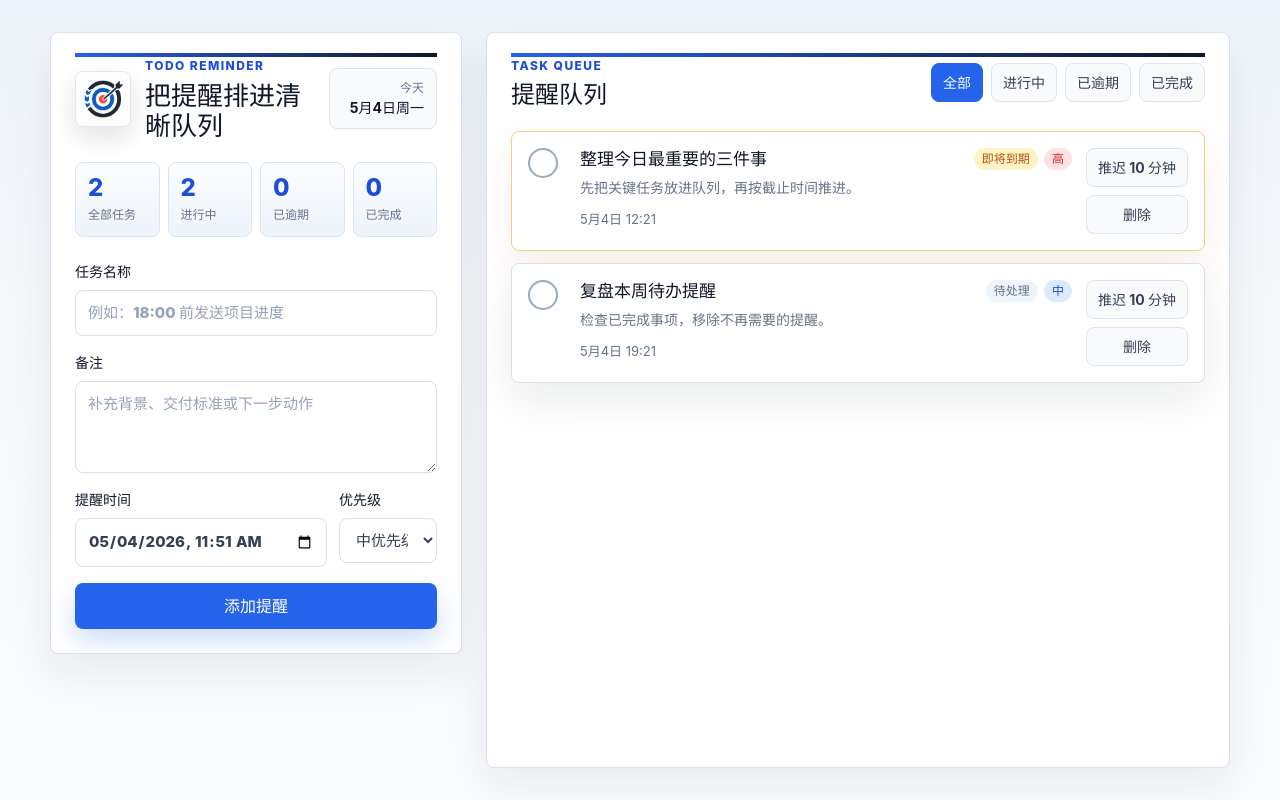
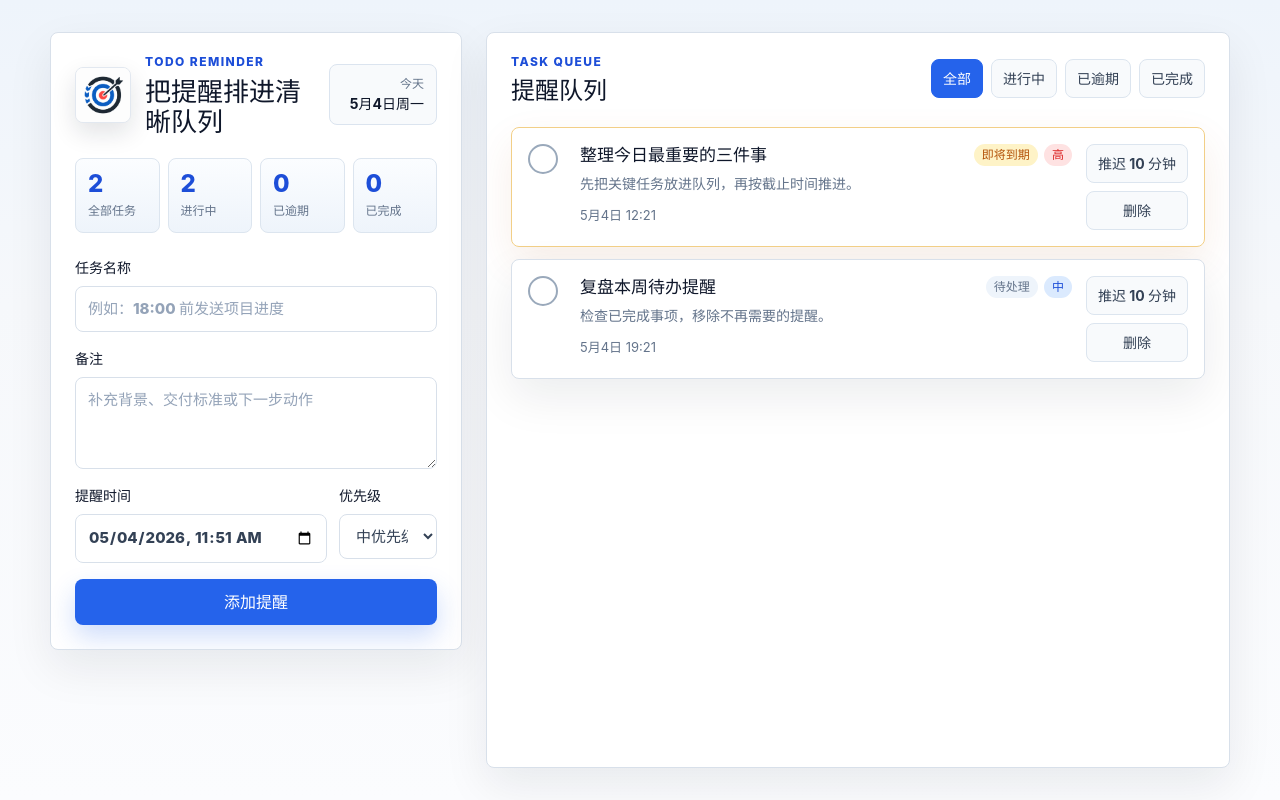
Before and after one commit to solarwt/todo-list, a Next.js app: page / in a window 1280 px wide. Built offline with nearby package versions, Linux system fonts and the light colour scheme.

Commit message:
移除卡片顶部渐变装饰条

```diff
--- a/app/globals.css
+++ b/app/globals.css
@@ -95,14 +95,6 @@ select:focus-visible {
   position: relative;
   overflow: hidden;
   border-radius: 8px;
-}
-
-.workspace::before,
-.task-panel::before {
-  content: "";
-  display: block;
-  height: 4px;
-  background: linear-gradient(90deg, var(--accent) 0%, #0f172a 100%);
 }
 
 .workspace {
```
